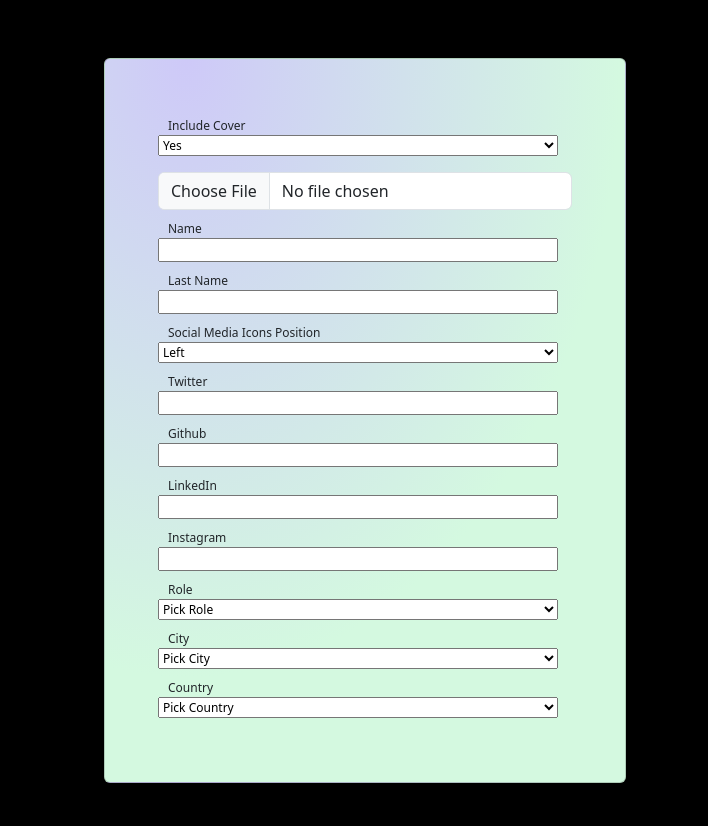
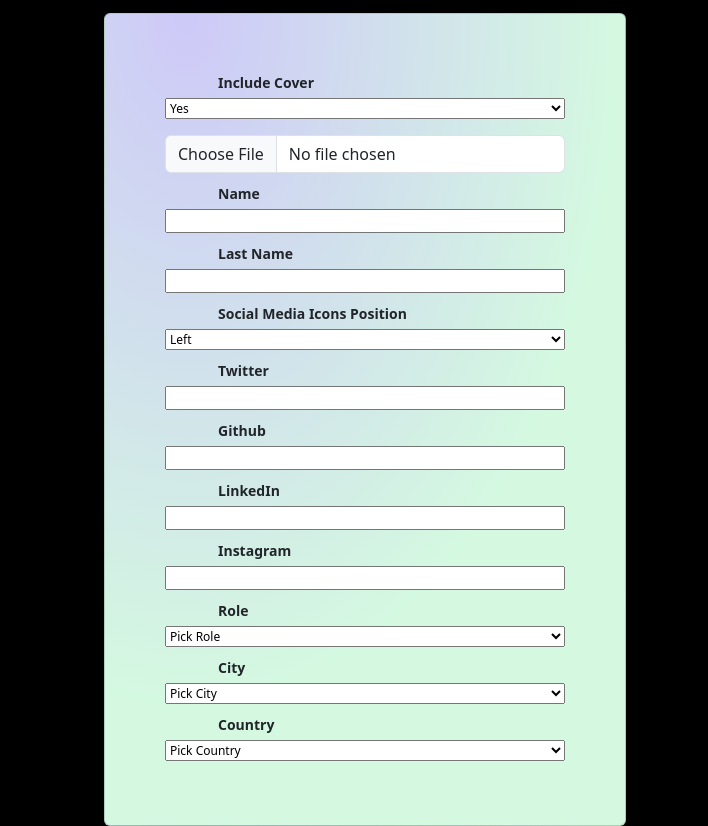
Before and after one commit to breatheco-de/exercise-conditional-profile-card, a website built with webpack: page src/index.html in a window 1280 px wide. Shown: the full height of the page, 572-1280 px from the left. Before the commit the page ends 800 px from the top, so only its background shows below. Built offline with nearby package versions, Linux system fonts and the light colour scheme.

Commit message:
cambios en card

```diff
--- a/src/style/index.css
+++ b/src/style/index.css
@@ -121,6 +121,7 @@ body {
   width: 400px;
   display: block;
   justify-content: center;
+  align-self: center;
 }
 li {
   margin: 5px;
@@ -130,16 +131,19 @@ li {
   align-content: center;
 }
 label {
-  margin-right: 20px;
-  margin-left: 10px;
-  font-size: 12px;
-  margin-top: 5px;
+  font-size: 14px;
+  font-weight: 600;
+  margin: 5px 20px 5px 60px;
 }
 .card {
-  margin-top: 50px;
+  margin-top: 5px;
   background: radial-gradient(
     110% 112.8% at 15.76% 0%,
     #cec9f8 0%,
     #d4f9e0 75.83%
   );
 }
+.form-control {
+  width: 400px;
+  align-self: center;
+}
```
